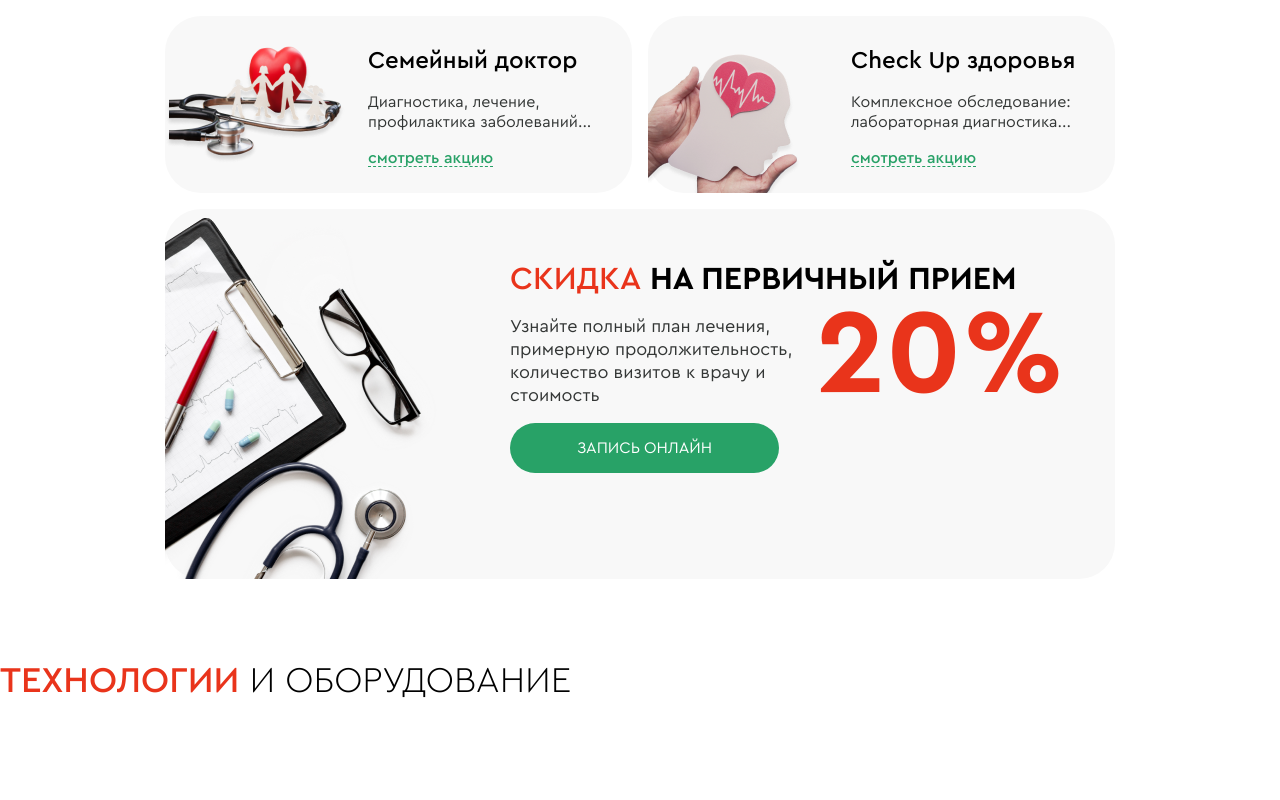
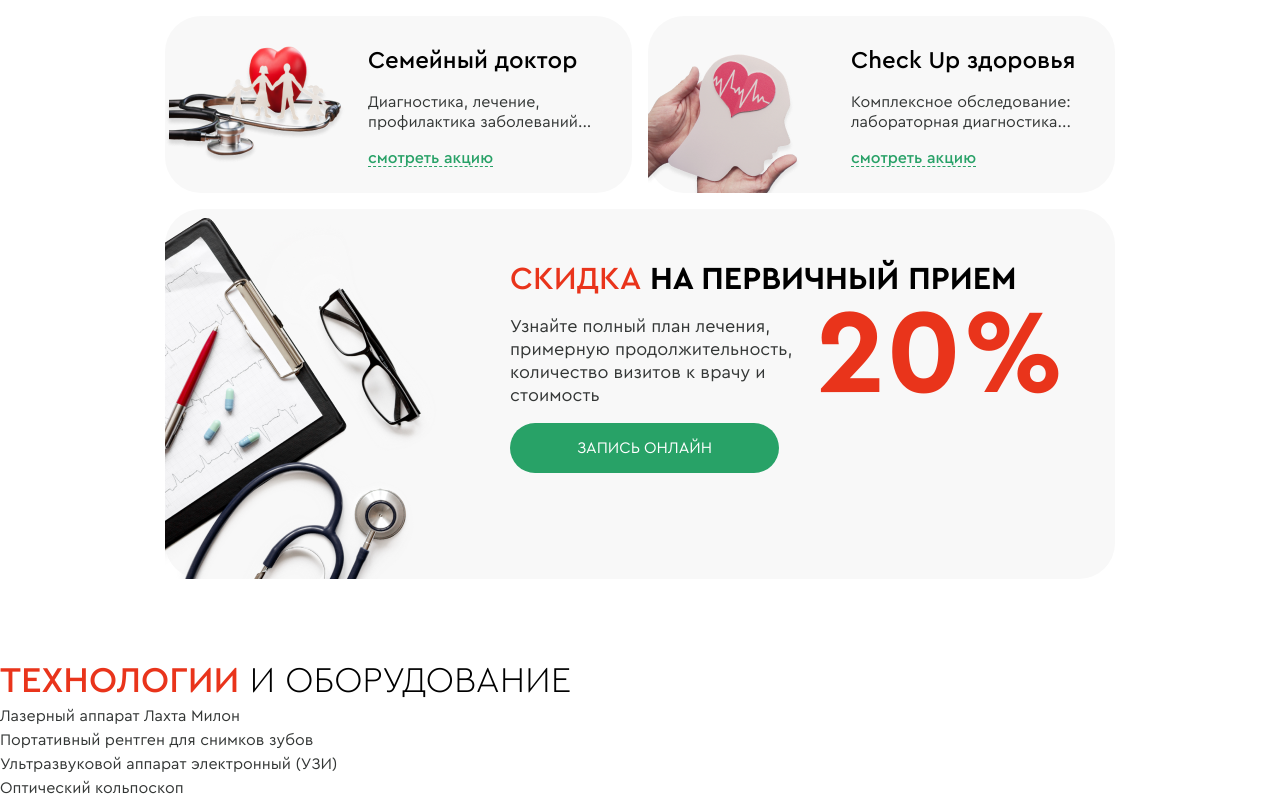
Before and after one commit to Aflydes/UniMed, a plain HTML site: page index.html in a window 1280 px wide. Shown: the part 2236-3036 px from the top of the page. Before the commit the page ends 2940 px from the top, so only its background shows below. Drawn offline with Linux system fonts and the light colour scheme.

Commit message:
update index.html

```diff
--- a/index.html
+++ b/index.html
@@ -283,7 +283,7 @@
 
                   </div>
                   <div class="technology__card-description">
-                    <p class="technology__card-title"></p>
+                    <p class="technology__card-title">Лазерный аппарат Лахта Милон</p>
                     <p class="technology__card-text"></p>
                   </div>
                 </div>
@@ -292,7 +292,7 @@
 
                   </div>
                   <div class="technology__card-description">
-                    <p class="technology__card-title"></p>
+                    <p class="technology__card-title">Портативный рентген для снимков зубов</p>
                     <p class="technology__card-text"></p>
                   </div>
                 </div>
@@ -301,7 +301,16 @@
 
                   </div>
                   <div class="technology__card-description">
-                    <p class="technology__card-title"></p>
+                    <p class="technology__card-title">Ультразвуковой аппарат электронный (УЗИ)</p>
+                    <p class="technology__card-text"></p>
+                  </div>
+                </div>
+               <div class="technology__card">
+                  <div class="technology__card-image">
+
+                  </div>
+                  <div class="technology__card-description">
+                    <p class="technology__card-title">Оптический кольпоскоп</p>
                     <p class="technology__card-text"></p>
                   </div>
                 </div>
```
